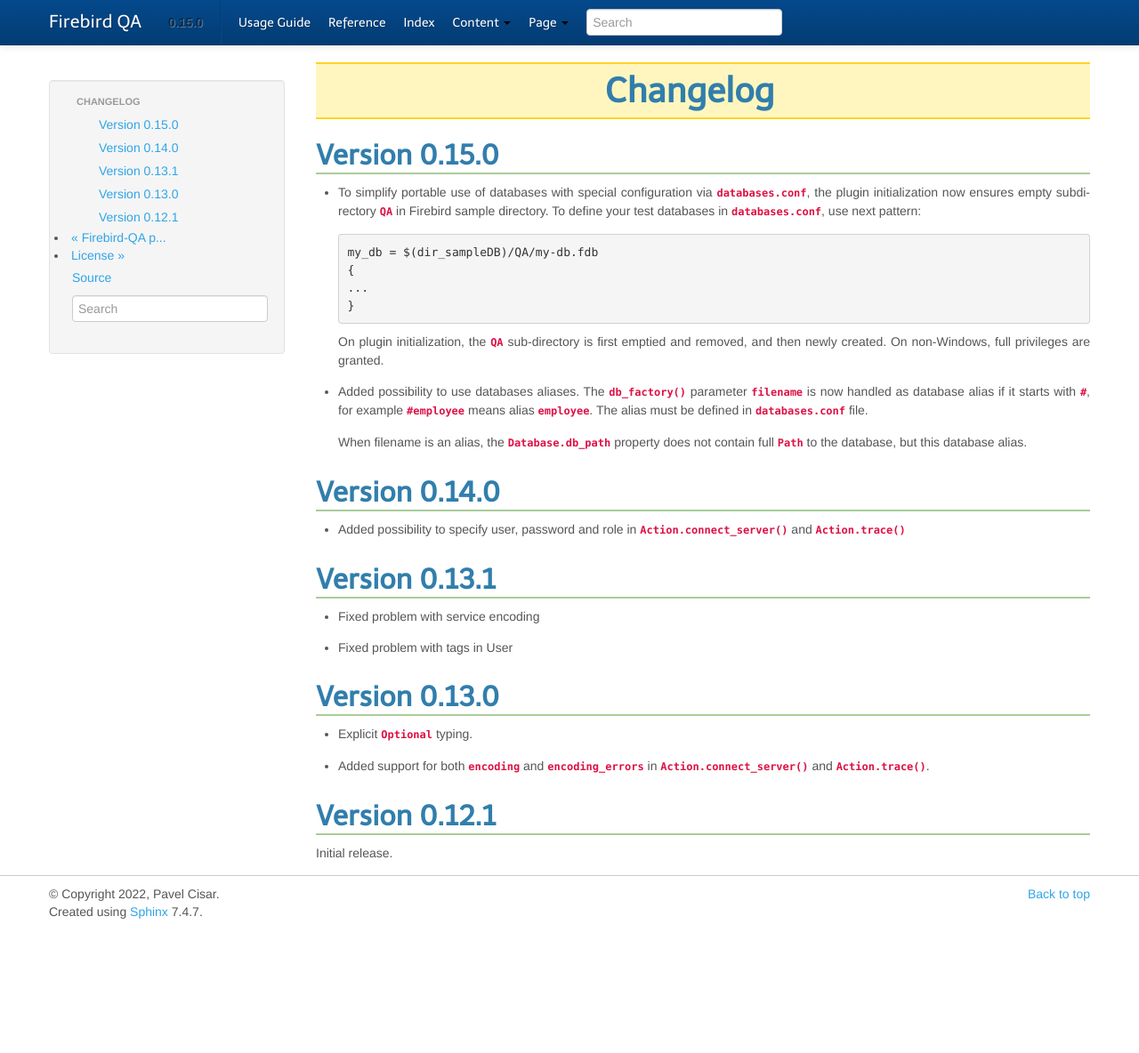
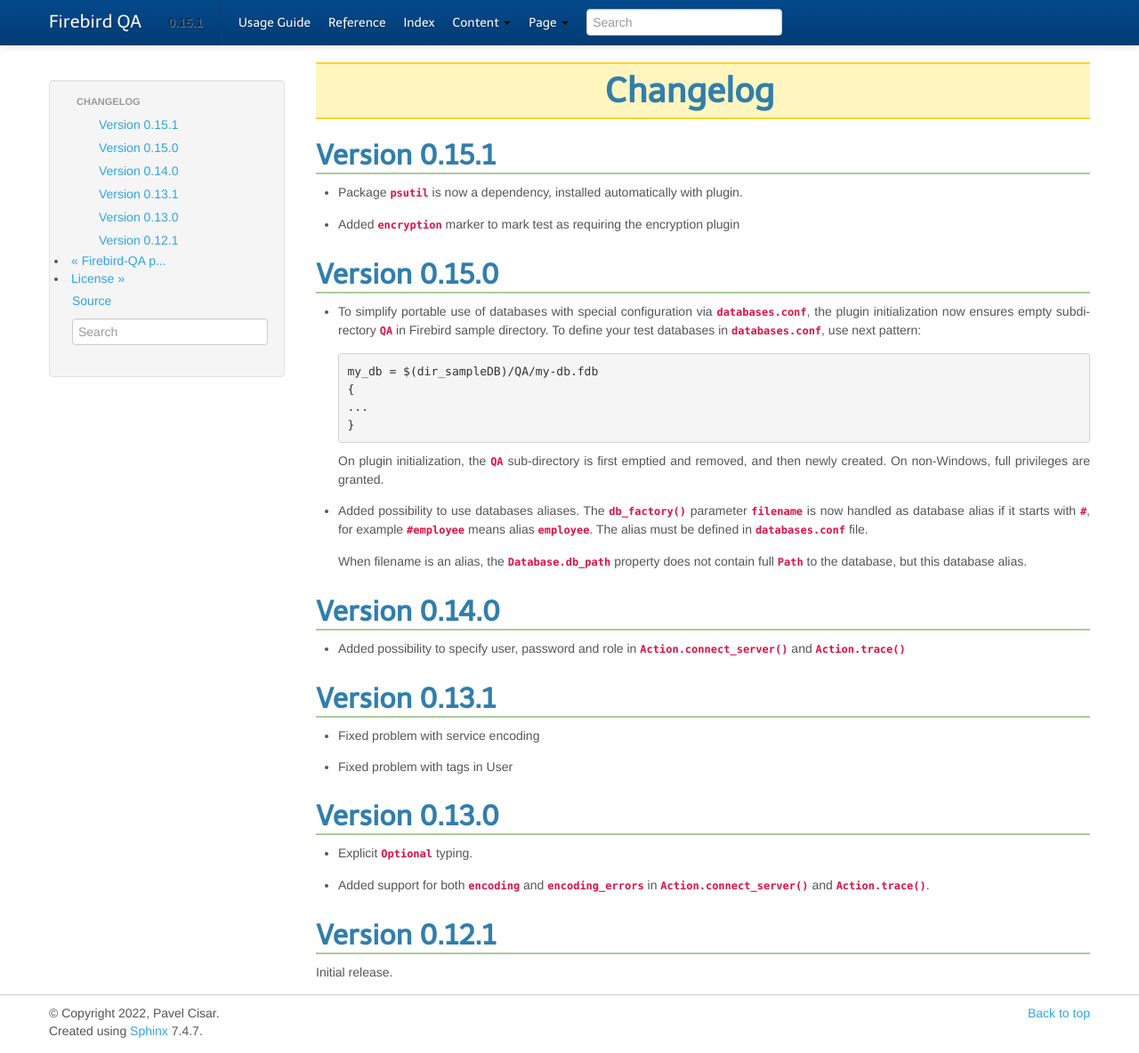
Before and after one commit to FirebirdSQL/firebird-qa, a Sphinx documentation site: the page built from docs/changelog.txt, in a window 1280 px wide and 1184 px high. Shown: the whole window at 89% size. Built offline with Sphinx 7.4.7, drawn with Linux system fonts in a browser that asks for light colours.

Commit message:
Update documentation

```diff
--- a/docs/changelog.txt
+++ b/docs/changelog.txt
@@ -1,6 +1,12 @@
 #########
 Changelog
 #########
+
+Version 0.15.1
+==============
+
+* Package `psutil` is now a dependency, installed automatically with plugin.
+* Added `encryption` marker to mark test as requiring the encryption plugin
 
 Version 0.15.0
 ==============
--- a/docs/conf.py
+++ b/docs/conf.py
@@ -23,10 +23,10 @@
 author = 'Pavel Císař'
 
 # The short X.Y version
-version = '0.15.0'
+version = '0.15.1'
 
 # The full version, including alpha/beta/rc tags
-release = '0.15.0'
+release = '0.15.1'
 
 
 # -- General configuration ---------------------------------------------------
```
Also changed, not shown: docs/usage-guide.txt (+6 -4 lines).
